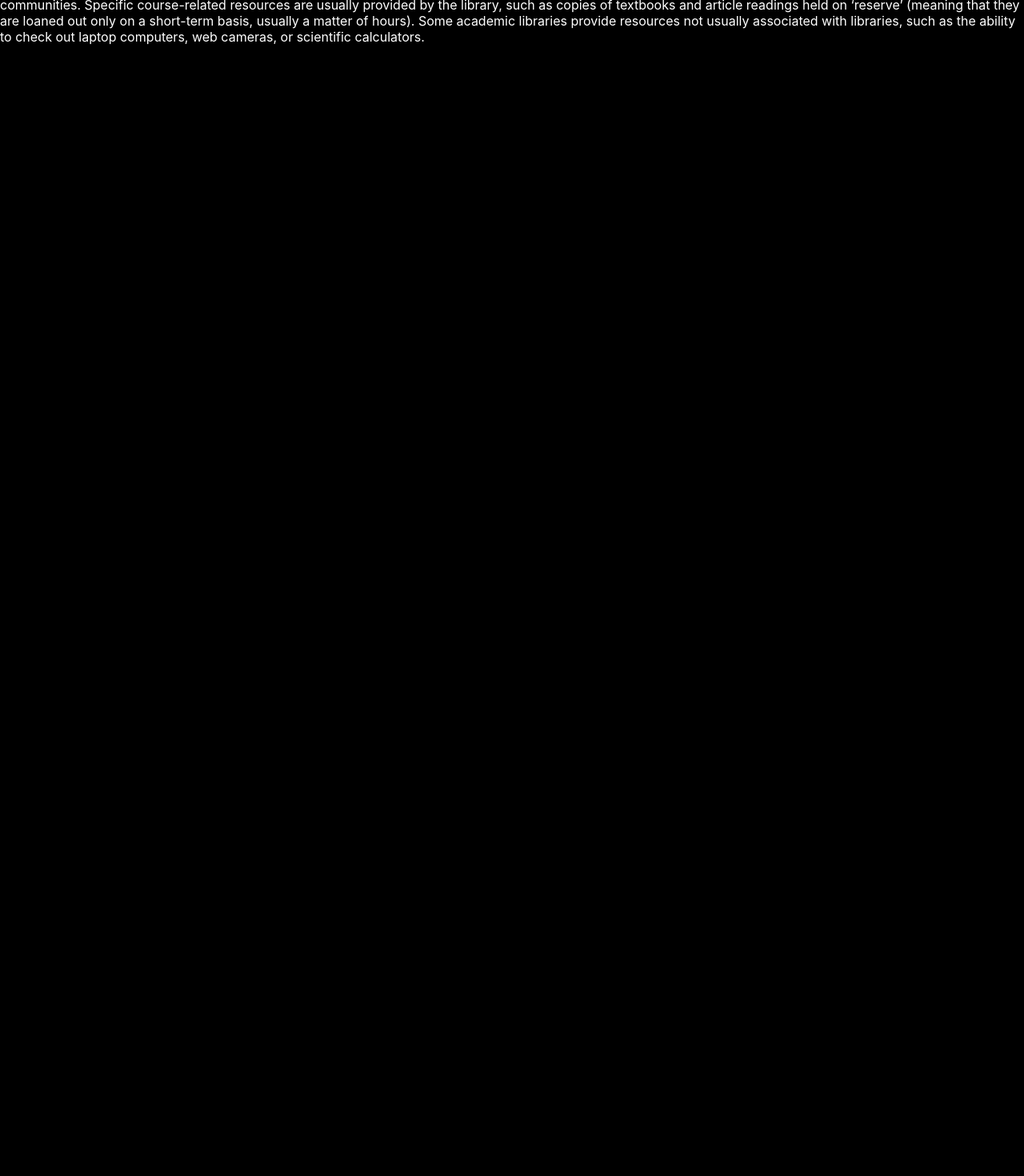
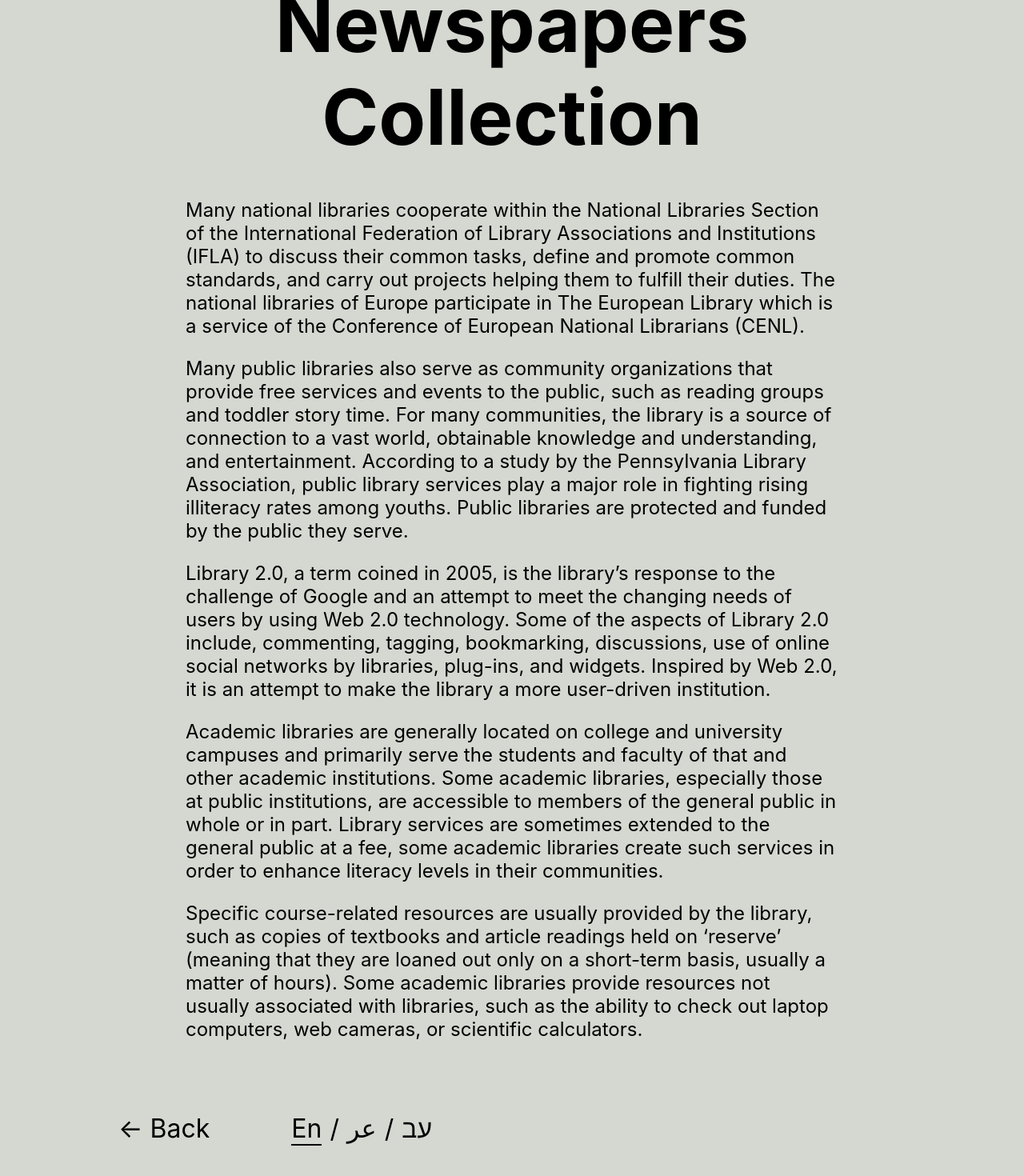
Before and after one commit to parthsavaliya1/Beta-FE, a React (Create React App) app: page /s08 in a window 1280 px wide. Shown: the part 244-1714 px from the top of the page at 80% size. Before the commit the page ends 800 px from the top, so only its background shows below. Built offline with nearby package versions, Linux system fonts and the light colour scheme.

Commit message:
Make design for layout s8 and resolve other issue

```diff
--- a/src/components/S01Screen/s01.css
+++ b/src/components/S01Screen/s01.css
@@ -1,6 +1,7 @@
 body {
   background: #000000 0% 0% no-repeat padding-box;
 }
+a,a:hover{text-decoration: none;}
 .s01-main {
   top: 0px;
   left: 0px;
--- a/src/components/S02Screen/s2.css
+++ b/src/components/S02Screen/s2.css
@@ -81,7 +81,7 @@ h1 {
   text-align: center;
   position: relative;
 }
-.img-frame::before {
+.img-frame:last-child:before {
   content: "";
   background: transparent
     linear-gradient(
@@ -143,3 +143,5 @@ h1 {
 .back-arrow {
   margin-right: 102px !important;
 }
+.footer-leg a{color: #000000;}
+.footer-leg a.active{border-bottom: 2px solid;}
--- a/src/components/S03Screen/S03Screen.js
+++ b/src/components/S03Screen/S03Screen.js
@@ -1,21 +1,21 @@
-import React from "react";
-import { Col, Container, Row } from "react-bootstrap";
-import "./s3.css";
+import React from 'react'
+import { Col, Container, Row } from 'react-bootstrap'
+import './s3.css'
 
 const S03Screen = () => {
   const dataObj = [
-    { desc: "The Dreyfus Affair", img: "/Images/s032.png" },
-    { desc: "Children’s Press", img: "/Images/s032.png" },
-    { desc: "Parties Press", img: "/Images/s032.png" },
-    { desc: 1948, img: "/Images/s032.png" },
-    { desc: "Orthodox Press", img: "/Images/s032.png" },
-    { desc: "The Arab Revolt", img: "/Images/s032.png" },
-    { desc: "Story Cover", img: "/Images/s032.png" },
-  ];
+    { desc: 'The Dreyfus Affair', img: '/Images/s032.png' },
+    { desc: 'Children’s Press', img: '/Images/s032.png' },
+    { desc: 'Parties Press', img: '/Images/s032.png' },
+    { desc: 1948, img: '/Images/s032.png' },
+    { desc: 'Orthodox Press', img: '/Images/s032.png' },
+    { desc: 'The Arab Revolt', img: '/Images/s032.png' },
+    { desc: 'Story Cover', img: '/Images/s032.png' },
+  ]
 
   const openScreenS08 = () => {
-    window.location.href = "/s08";
-  };
+    window.location.href = '/s08'
+  }
   return (
     <Container>
       <Row className="justify-content-md-center">
@@ -47,14 +47,22 @@ const S03Screen = () => {
                 </div>
               </div>
 
-              <div className="back d-flex">
+              <div className="back d-flex footer-leg">
                 <div className="d-flex">
                   <p className="m-0 back-arrow">&#10005; Close</p>
 
                   <div className="d-flex">
-                    <span href="">En</span> <span className="mr-ml-10">/</span>{" "}
-                    <span href="">عر</span> <span className="mr-ml-10">/</span>
-                    <span href="">עב</span>
+                    <a href="" className="active">
+                      En
+                    </a>
+                    <a href="" className="mr-ml-10">
+                      /
+                    </a>
+                    <a href="">عر</a>
+                    <a href="" className="mr-ml-10">
+                      /
+                    </a>
+                    <a href="">עב</a>
                   </div>
                 </div>
                 <div className="d-flex">
@@ -68,7 +76,7 @@ const S03Screen = () => {
         </Col>
       </Row>
     </Container>
-  );
-};
+  )
+}
 
-export default S03Screen;
+export default S03Screen
--- a/src/components/S03Screen/s3.css
+++ b/src/components/S03Screen/s3.css
@@ -33,3 +33,5 @@
   align-items: center;
   justify-content: center;
 }
+.s03-main .footer-leg a{color: #ffffff;}
+.s03-main .footer-leg a.active{border-bottom: 2px solid #ffffff;}
--- a/src/components/S04Screen/s4.css
+++ b/src/components/S04Screen/s4.css
@@ -41,7 +41,7 @@
   .mb-mt-36 {
     margin: 36px 0;
   }
-  .s04-main .back {
+  .s04-main .back ,.s08-main .back {
     justify-content: space-between;
     margin-top: 90px;
   }
--- a/src/components/S08Screen/S08Screen.js
+++ b/src/components/S08Screen/S08Screen.js
@@ -1,55 +1,106 @@
-import React from "react";
-import { Col, Container, Row } from "react-bootstrap";
+import React from 'react'
+import { Col, Container, Row } from 'react-bootstrap'
+import './s8.css'
 
 const S08Screen = () => {
   return (
     <Container>
       <Row className="justify-content-md-center">
         <Col>
-          <div>
-            <div className="text-white">About the Newspapers Collection</div>
-            <div className="text-white">
-              Many national libraries cooperate within the National Libraries
-              Section of the International Federation of Library Associations
-              and Institutions (IFLA) to discuss their common tasks, define and
-              promote common standards, and carry out projects helping them to
-              fulfill their duties. The national libraries of Europe participate
-              in The European Library which is a service of the Conference of
-              European National Librarians (CENL). Many public libraries also
-              serve as community organizations that provide free services and
-              events to the public, such as reading groups and toddler story
-              time. For many communities, the library is a source of connection
-              to a vast world, obtainable knowledge and understanding, and
-              entertainment. According to a study by the Pennsylvania Library
-              Association, public library services play a major role in fighting
-              rising illiteracy rates among youths. Public libraries are
-              protected and funded by the public they serve. Library 2.0, a term
-              coined in 2005, is the library’s response to the challenge of
-              Google and an attempt to meet the changing needs of users by using
-              Web 2.0 technology. Some of the aspects of Library 2.0 include,
-              commenting, tagging, bookmarking, discussions, use of online
-              social networks by libraries, plug-ins, and widgets. Inspired by
-              Web 2.0, it is an attempt to make the library a more user-driven
-              institution. Academic libraries are generally located on college
-              and university campuses and primarily serve the students and
-              faculty of that and other academic institutions. Some academic
-              libraries, especially those at public institutions, are accessible
-              to members of the general public in whole or in part. Library
-              services are sometimes extended to the general public at a fee,
-              some academic libraries create such services in order to enhance
-              literacy levels in their communities. Specific course-related
-              resources are usually provided by the library, such as copies of
-              textbooks and article readings held on ‘reserve’ (meaning that
-              they are loaned out only on a short-term basis, usually a matter
-              of hours). Some academic libraries provide resources not usually
-              associated with libraries, such as the ability to check out laptop
-              computers, web cameras, or scientific calculators.
+          <div className="s02-main s08-main">
+            <div className="s02-main-layout">
+              <div className="padding-0-48">
+                <div className="text-center m-0 mb-44">
+                  <h1>About the Newspapers Collection</h1>
+                </div>
+                <div className="common-text block-816">
+                  <p>
+                    Many national libraries cooperate within the National
+                    Libraries Section of the International Federation of Library
+                    Associations and Institutions (IFLA) to discuss their common
+                    tasks, define and promote common standards, and carry out
+                    projects helping them to fulfill their duties. The national
+                    libraries of Europe participate in The European Library
+                    which is a service of the Conference of European National
+                    Librarians (CENL).
+                  </p>
+
+                  <p>
+                    Many public libraries also serve as community organizations
+                    that provide free services and events to the public, such as
+                    reading groups and toddler story time. For many communities,
+                    the library is a source of connection to a vast world,
+                    obtainable knowledge and understanding, and entertainment.
+                    According to a study by the Pennsylvania Library
+                    Association, public library services play a major role in
+                    fighting rising illiteracy rates among youths. Public
+                    libraries are protected and funded by the public they serve.
+                  </p>
+
+                  <p>
+                    Library 2.0, a term coined in 2005, is the library’s
+                    response to the challenge of Google and an attempt to meet
+                    the changing needs of users by using Web 2.0 technology.
+                    Some of the aspects of Library 2.0 include, commenting,
+                    tagging, bookmarking, discussions, use of online social
+                    networks by libraries, plug-ins, and widgets. Inspired by
+                    Web 2.0, it is an attempt to make the library a more
+                    user-driven institution.
+                  </p>
+
+                  <p>
+                    Academic libraries are generally located on college and
+                    university campuses and primarily serve the students and
+                    faculty of that and other academic institutions. Some
+                    academic libraries, especially those at public institutions,
+                    are accessible to members of the general public in whole or
+                    in part. Library services are sometimes extended to the
+                    general public at a fee, some academic libraries create such
+                    services in order to enhance literacy levels in their
+                    communities.
+                  </p>
+
+                  <p>
+                    Specific course-related resources are usually provided by
+                    the library, such as copies of textbooks and article
+                    readings held on ‘reserve’ (meaning that they are loaned out
+                    only on a short-term basis, usually a matter of hours). Some
+                    academic libraries provide resources not usually associated
+                    with libraries, such as the ability to check out laptop
+                    computers, web cameras, or scientific calculators.
+                  </p>
+                </div>
+                <div className="back d-flex footer-leg">
+                  <div className="d-flex">
+                    <p className="m-0 back-arrow">← Back</p>
+
+                    <div className="d-flex">
+                      <a href="" className="active">
+                        En
+                      </a>
+                      <a href="" className="mr-ml-10">
+                        /
+                      </a>{' '}
+                      <a href="">عر</a>
+                      <a href="" className="mr-ml-10">
+                        /
+                      </a>
+                      <a href="">עב</a>
+                    </div>
+                  </div>
+                  {/* <div className="d-flex">
+                    <span>
+                      <span className="i-cricle">ℹ</span> About
+                    </span>
+                  </div> */}
+                </div>
+              </div>
             </div>
           </div>
         </Col>
       </Row>
     </Container>
-  );
-};
+  )
+}
 
-export default S08Screen;
+export default S08Screen
--- /dev/null
+++ b/src/components/S08Screen/s8.css
@@ -0,0 +1,10 @@
+.mb-44{
+    margin-bottom: 44px !important;
+}
+.s08-main .common-text{
+    color: #000000;
+}
+.s08-main .block-816{
+    max-width: 816px;
+    margin: 0 auto;
+}
```
Also changed, not shown: src/components/S02Screen/S02Screen.js (+41 -35 lines), src/components/S04Screen/S04Screen.js (+22 -16 lines).
